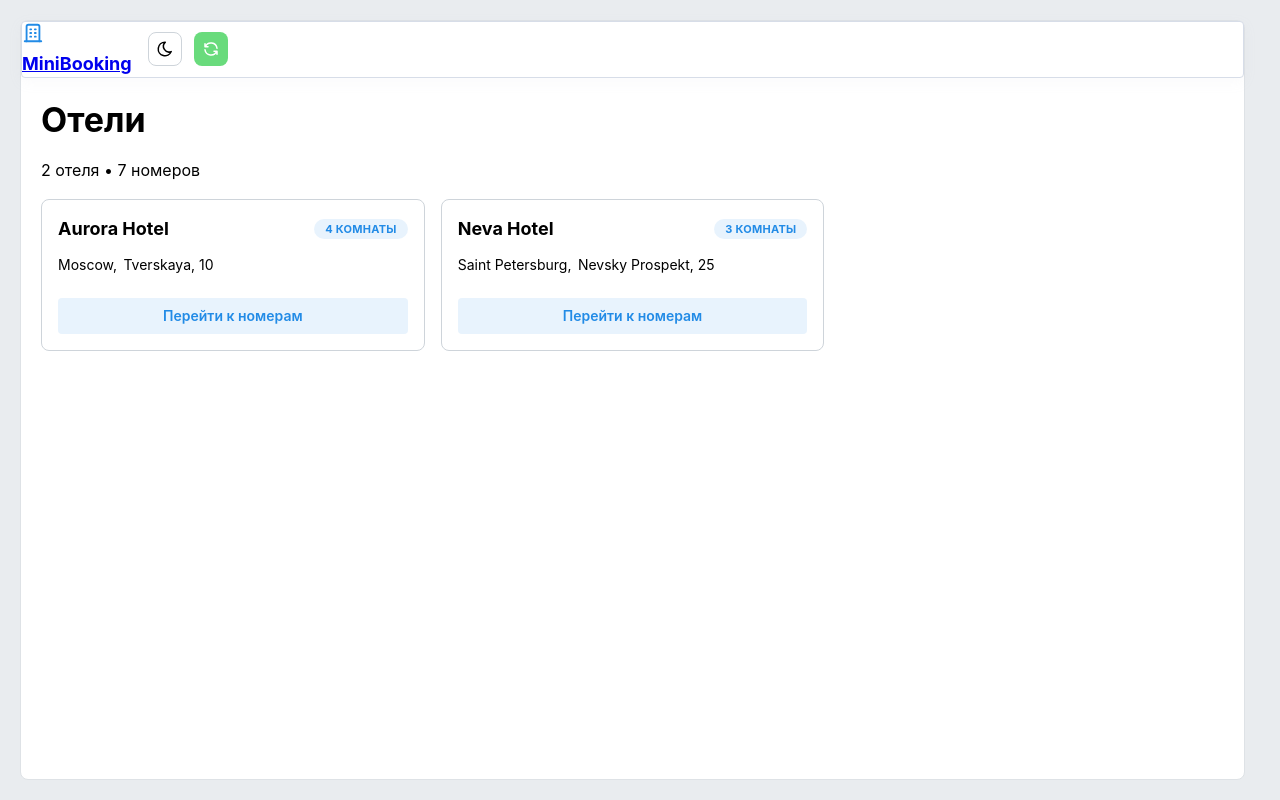
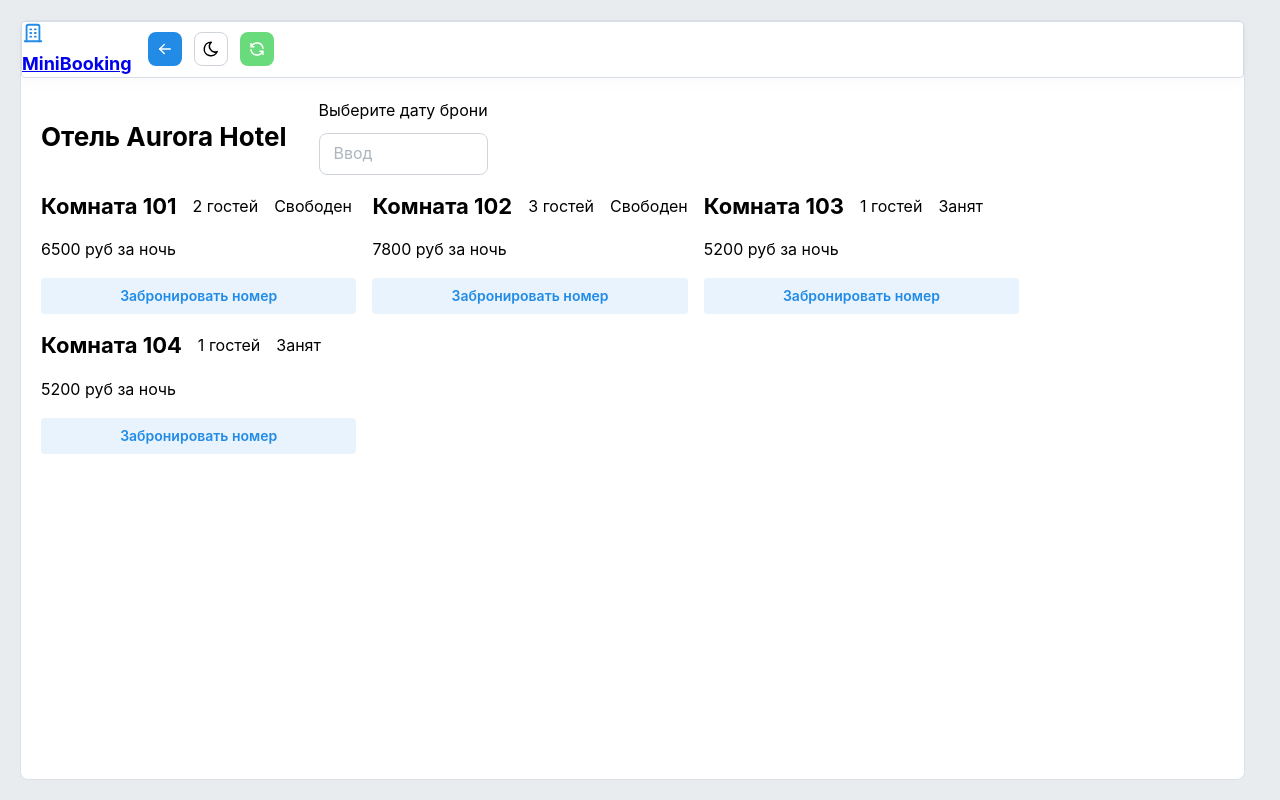
Before and after one commit to ivatra/mini_booking, a React (Vite) app in the folder apps/web/: page /hotels/hotel-1 in a window 1280 px wide. Before the commit this address led to /. Built offline with nearby package versions, Linux system fonts and the light colour scheme.

Commit message:
feat, refactor (web booking page, navigate button): web booking page navigation - plain layout, make navigate button shared comp

```diff
--- a/apps/web/src/app/router.tsx
+++ b/apps/web/src/app/router.tsx
@@ -1,4 +1,4 @@
-import { DetailsPage, HomePage } from "@pages";
+import { BookingPage, DetailsPage, HomePage } from "@pages";
 import { BrowserRouter, Navigate, Route, Routes } from "react-router-dom";
 
 import Layout from "./ui/layout/layout";
@@ -12,8 +12,12 @@ const RootRouter = () => (
           element={<HomePage />}
         />
         <Route
-          path="/:numId"
+          path="/hotels/:hotelId"
           element={<DetailsPage />}
+        />
+        <Route
+          path="/rooms/:roomId"
+          element={<BookingPage />}
         />
         <Route
           path="*"
--- a/apps/web/src/entities/hotel/ui/hotel-cards-list/hotel-card/hotel-card.module.css
+++ b/apps/web/src/entities/hotel/ui/hotel-cards-list/hotel-card/hotel-card.module.css
@@ -83,7 +83,3 @@
 .statusBusy {
   background-color: var(--mantine-color-red-6);
 }
-
-.openRoomsButton {
-  margin-top: var(--mantine-spacing-xs);
-}
--- a/apps/web/src/entities/hotel/ui/hotel-cards-list/hotel-card/hotel-card.tsx
+++ b/apps/web/src/entities/hotel/ui/hotel-cards-list/hotel-card/hotel-card.tsx
@@ -1,10 +1,10 @@
 import type { IHotel } from "@entities";
 import { Card, Stack } from "@mantine/core";
+import { NavigateButton } from "@shared";
 
 import s from "./hotel-card.module.css";
 import AddressInfo from "./ui/address-info";
 import Header from "./ui/header";
-import NavigateHotelPageButton from "./ui/navigate-hotel-page-button";
 
 const HotelCard = ({ id, city, name, address, roomsLength }: IHotel) => (
   <Card
@@ -20,7 +20,10 @@ const HotelCard = ({ id, city, name, address, roomsLength }: IHotel) => (
         city={city}
         address={address}
       />
-      <NavigateHotelPageButton id={id} />
+      <NavigateButton
+        text="Перейти к номерам"
+        goTo={`/hotels/${id}`}
+      />
     </Stack>
   </Card>
 );
--- a/apps/web/src/entities/hotel/ui/hotel-cards-list/hotel-card/ui/navigate-hotel-page-button.tsx
+++ /dev/null
@@ -1,21 +0,0 @@
-import { Button } from "@mantine/core";
-import { Link } from "react-router-dom";
-
-import s from "../hotel-card.module.css";
-
-interface IProps {
-  id: string;
-}
-
-const NavigateHotelPageButton = ({ id }: IProps) => (
-  <Button
-    className={s.openRoomsButton}
-    variant="light"
-    fullWidth
-    component={Link}
-    to={`/${id}`}>
-    Перейти к номерам
-  </Button>
-);
-
-export default NavigateHotelPageButton;
--- a/apps/web/src/entities/room/ui/room-card.tsx
+++ b/apps/web/src/entities/room/ui/room-card.tsx
@@ -1,5 +1,6 @@
 import type { IRoom } from "@entities";
-import { Button, Group, Stack, Text, Title } from "@mantine/core";
+import { Group, Stack, Text, Title } from "@mantine/core";
+import { NavigateButton } from "@shared";
 
 import s from "./room-card.module.css";
 
@@ -30,13 +31,10 @@ const RoomCard = ({ room, hasAvaliableBooking }: IProps) => {
 
       <Text className={s.roomPrice}>{room.pricePerNight} руб за ночь</Text>
 
-      <Button
-        className={s.bookButton}
-        variant="light"
-        disabled={!hasAvaliableBooking}
-        fullWidth>
-        Забронировать комнату
-      </Button>
+      <NavigateButton
+        text="Забронировать номер"
+        goTo={`/rooms/${room.id}`}
+      />
     </Stack>
   );
 };
--- /dev/null
+++ b/apps/web/src/pages/booking-page/booking-page.tsx
@@ -0,0 +1,11 @@
+import { useParams } from "react-router-dom";
+
+// import s from "./booking-page.module"
+
+const BookingPage = () => {
+  const { roomId } = useParams<{ roomId: string }>();
+
+  return <>{roomId}</>;
+};
+
+export default BookingPage;
--- a/apps/web/src/pages/details-page/helpers.ts
+++ b/apps/web/src/pages/details-page/helpers.ts
@@ -3,15 +3,15 @@ import type { DatesRangeValue, DateValue } from "@mantine/dates";
 import { isValidUiRange, convertDateToIso } from "@shared";
 
 type TGetRoomsStoreParams = {
-  numId: string;
+  hotelId: string;
   date: DatesRangeValue<DateValue>;
 };
 
 export const getGetRoomsParams = (paramsIn: TGetRoomsStoreParams) => {
-  const { date, numId } = paramsIn;
+  const { date, hotelId } = paramsIn;
 
   const paramsOut: IGetRoomsParams = {
-    hotelId: numId,
+    hotelId,
   };
 
   if (isValidUiRange(date)) {
--- a/apps/web/src/pages/details-page/use-details-page.tsx
+++ b/apps/web/src/pages/details-page/use-details-page.tsx
@@ -7,22 +7,22 @@ import { useParams } from "react-router-dom";
 import { getGetRoomsParams, getIsUiRangeValid } from "./helpers";
 
 const useDetailsPage = () => {
-  const { numId } = useParams<{ numId: string }>();
+  const { hotelId } = useParams<{ hotelId: string }>();
   const { getRooms, rooms, loading, error } = useRooms();
 
-  const hotel = MOCK_HOTELS.find((v) => v.id === numId);
+  const hotel = MOCK_HOTELS.find((v) => v.id === hotelId);
 
   const [date, setDate] = useState<DatesRangeValue<DateValue>>([null, null]);
 
   useEffect(() => {
-    if (!numId) return;
+    if (!hotelId) return;
 
-    if (numId && getIsUiRangeValid(date)) {
-      const params = getGetRoomsParams({ numId, date });
+    if (hotelId && getIsUiRangeValid(date)) {
+      const params = getGetRoomsParams({ hotelId, date });
 
       getRooms(params);
     }
-  }, [numId, date, getRooms]);
+  }, [hotelId, date, getRooms]);
 
   return { hotel, rooms, date, setDate, loading, error };
 };
--- a/apps/web/src/pages/index.ts
+++ b/apps/web/src/pages/index.ts
@@ -1,2 +1,3 @@
 export { default as DetailsPage } from "./details-page/details-page";
 export { default as HomePage } from "./home-page/home-page";
+export { default as BookingPage } from "./booking-page/booking-page";
--- a/apps/web/src/shared/index.ts
+++ b/apps/web/src/shared/index.ts
@@ -1,3 +1,5 @@
+export { default as NavigateButton } from "./ui/navigate-button";
+
 export { default as ErrorMessage } from "./ui/error-message";
 
 export { default as CenterLoader } from "./ui/center-loader";
--- /dev/null
+++ b/apps/web/src/shared/ui/navigate-button.tsx
@@ -0,0 +1,18 @@
+import { Button } from "@mantine/core";
+import { Link } from "react-router-dom";
+
+interface IProps {
+  text: string;
+  goTo: string;
+}
+const NavigateButton = ({ text, goTo }: IProps) => (
+  <Button
+    variant="light"
+    fullWidth
+    component={Link}
+    to={goTo}>
+    {text}
+  </Button>
+);
+
+export default NavigateButton;
```
Also changed, not shown: apps/web/src/pages/booking-page/booking-page.module.tsx (added).
